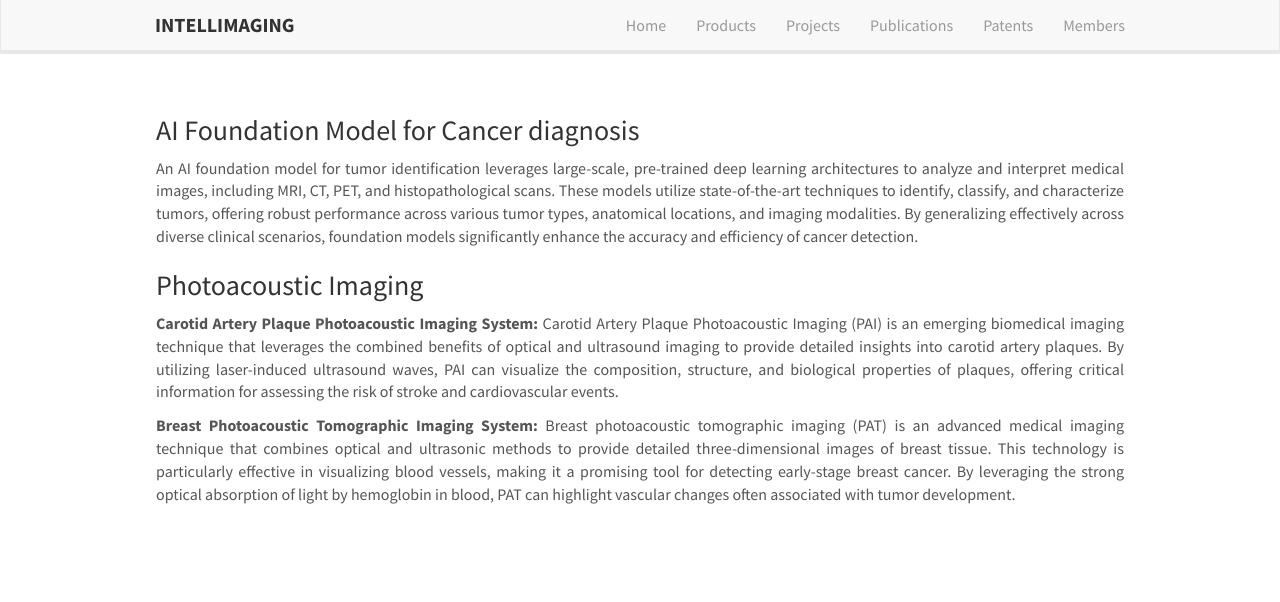
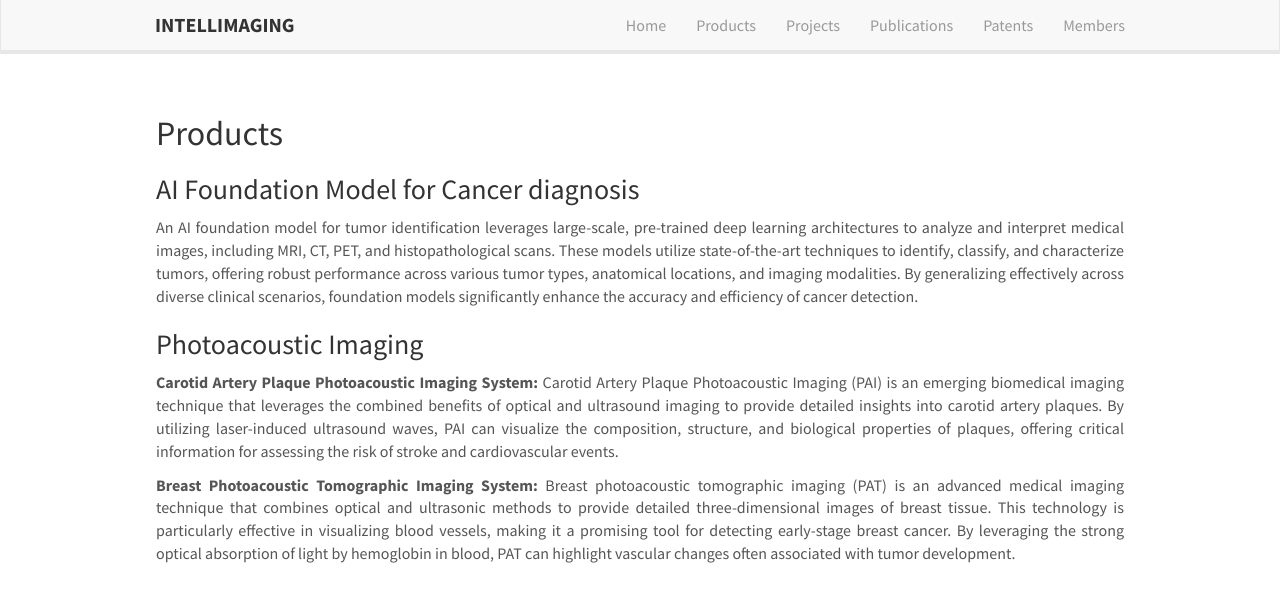
Before and after one commit to intellimaging/intellimaging.github.io, a Jekyll site: the page built from _pages/products.md, in a window 1280 px wide. Shown: the top 602 px of the page. Built offline with Jekyll 4.4.1, drawn with Linux system fonts in a browser that asks for light colours.

Commit message:
Update products.md

```diff
--- a/_pages/products.md
+++ b/_pages/products.md
@@ -8,6 +8,7 @@ permalink: /products/
 
 <br/>
 <!--# products-->
+## Products
 
 <h3>AI Foundation Model for Cancer diagnosis</h3>
 <p style="text-align: justify;">An AI foundation model for tumor identification leverages large-scale, pre-trained deep learning architectures to analyze and interpret medical images, including MRI, CT, PET, and histopathological scans. These models utilize state-of-the-art techniques to identify, classify, and characterize tumors, offering robust performance across various tumor types, anatomical locations, and imaging modalities. By generalizing effectively across diverse clinical scenarios, foundation models significantly enhance the accuracy and efficiency of cancer detection.</p>
```
